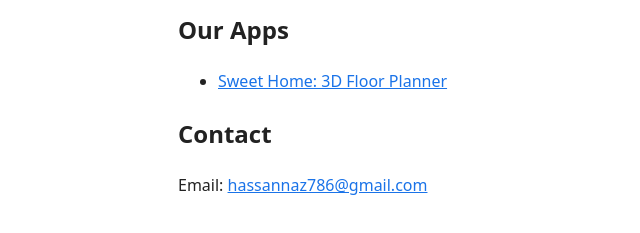
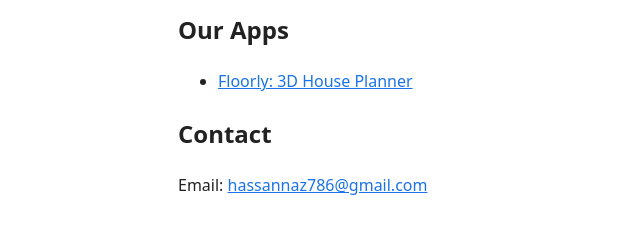
Before and after one commit to mdfaisalm/mdfaisalm.github.io, a plain HTML site: page index.html in a window 1280 px wide. Shown: the part 167-400 px from the top of the page, 142-782 px from the left. Drawn offline with Linux system fonts and the light colour scheme.

Commit message:
Update index.html

```diff
--- a/index.html
+++ b/index.html
@@ -15,7 +15,7 @@
 
   <h2>Our Apps</h2>
   <ul>
-    <li><a href="https://play.google.com/store/apps/details?id=com.arsenal.apps.house.floor.plan">Sweet Home: 3D Floor Planner</a></li>
+    <li><a href="https://play.google.com/store/apps/details?id=com.arsenal.apps.house.floor.plan">Floorly: 3D House Planner</a></li>
   </ul>
 
   <h2>Contact</h2>
```
